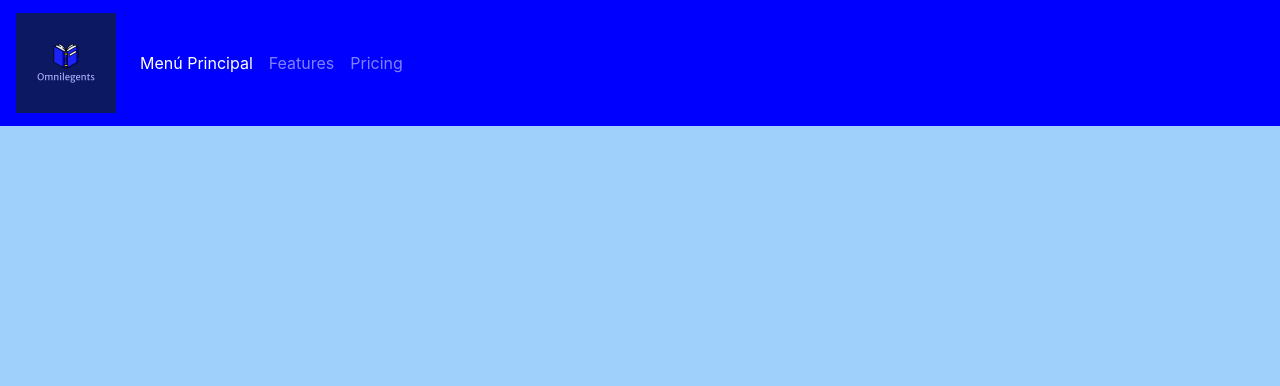
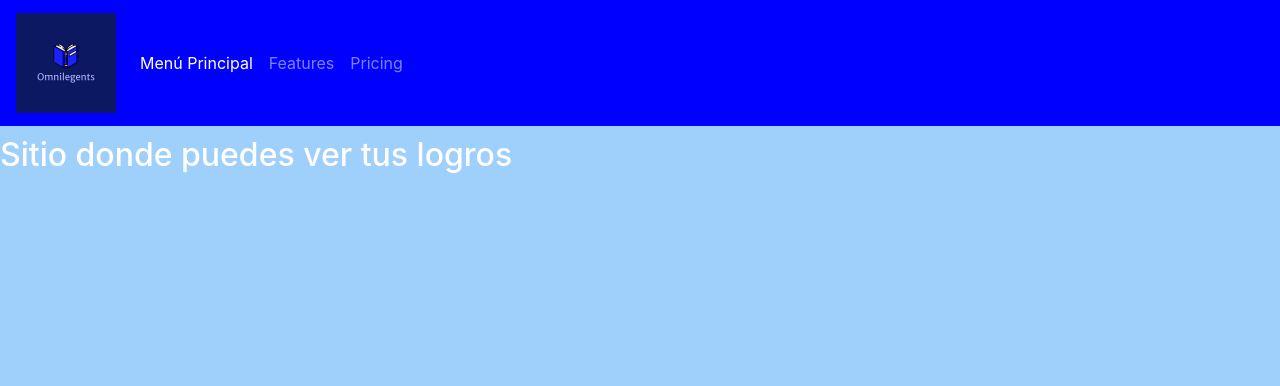
Before and after one commit to jmcamargoh/Omnilegents, a Django app: template Omni/templates/logros.html in a window 1280 px wide. Shown: the top 386 px of the page. Run offline with Django 4.2, Linux system fonts and the light colour scheme; the template is opened without the code that fills it, so the values that code supplies are empty.

Commit message:
'prueba1'

```diff
--- a/Omni/templates/logros.html
+++ b/Omni/templates/logros.html
@@ -5,3 +5,8 @@
     <title>Logros y Retos</title>
 
 {% endblock %}
+
+{% block contenido %}
+
+<h2 style="color: white;">Sitio donde puedes ver tus logros</h2>
+{% endblock %}
```
